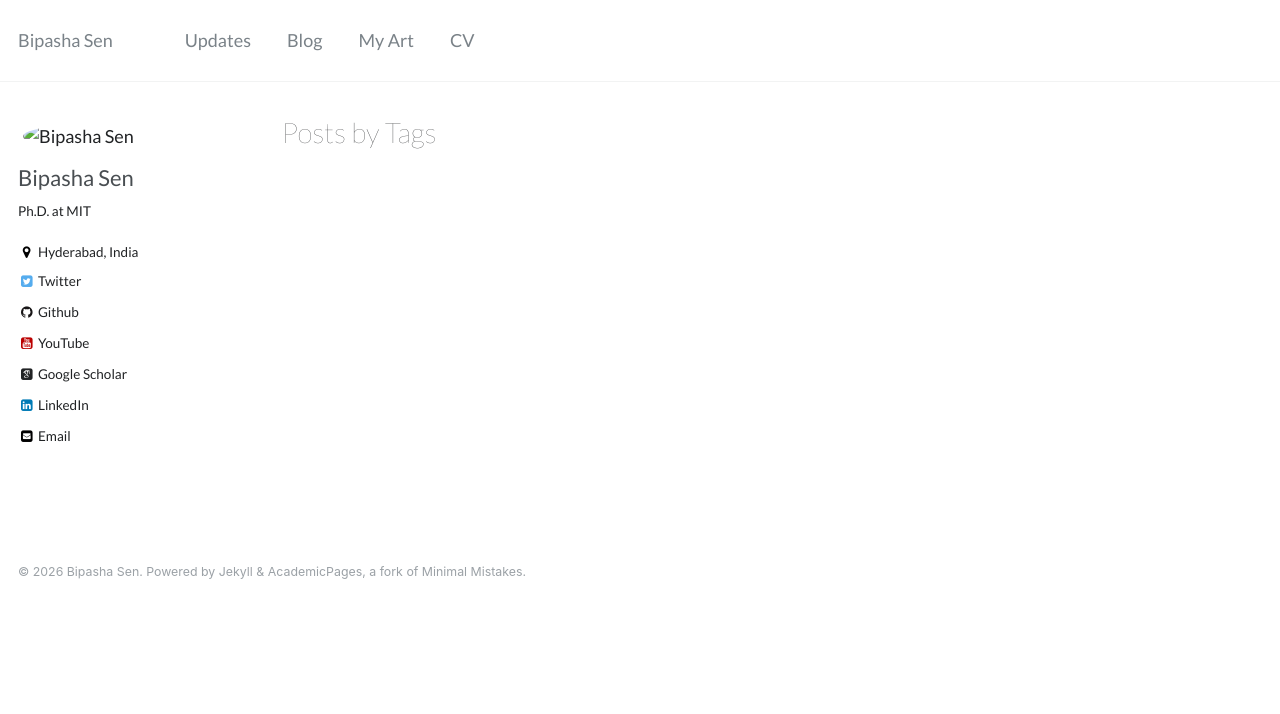
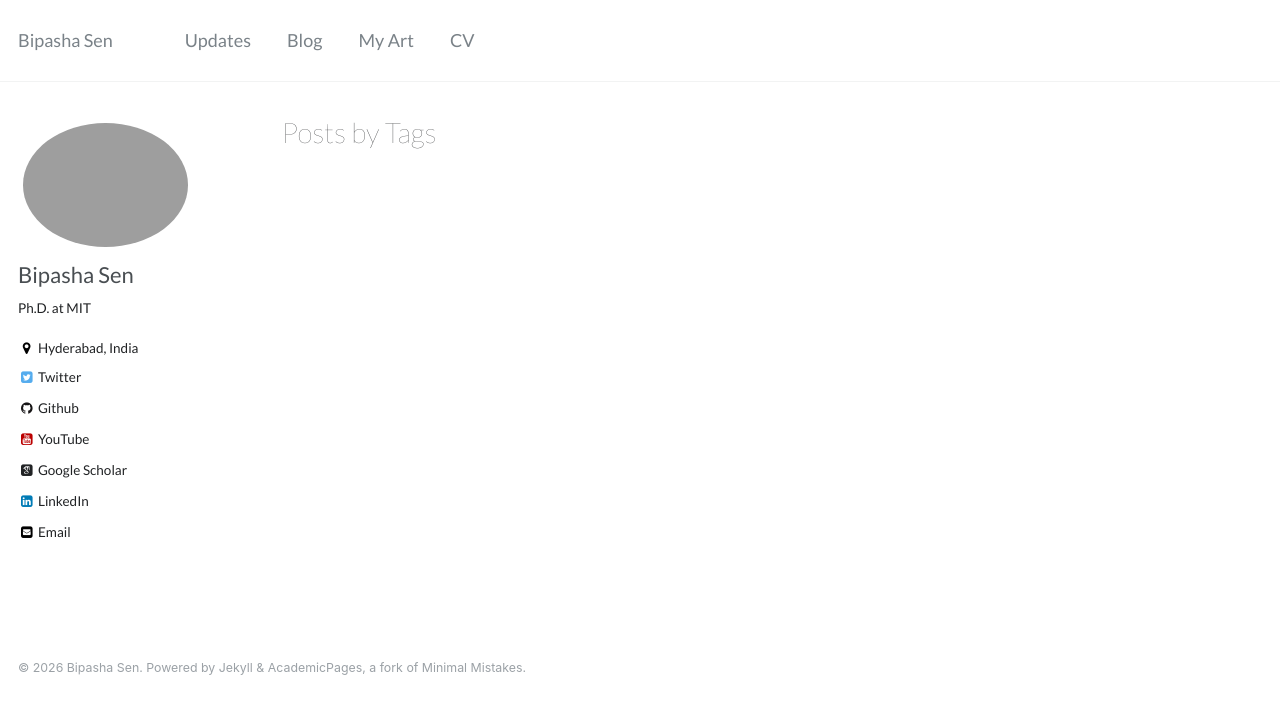
Before and after one commit to Rishikewalya/rishikewalya.github.io, a Jekyll site: the page built from _pages/tag-archive.html, in a window 1280 px wide. Shown: the top 714 px of the page. Built offline with Jekyll 4.4.1, drawn with Linux system fonts in a browser that asks for light colours; some web fonts are replaced.

Commit message:
Doing changes

```diff
--- a/_config.yml
+++ b/_config.yml
@@ -79,7 +79,7 @@ analytics:
 # Site Author
 author:
   name             : "Bipasha Sen"
-  avatar           : "/images/rishi.jpg"
+  avatar           : "bipasha_sen.jpg"
   bio              : "Ph.D. at MIT"
   location         : "Hyderabad, India"
   employer         :
```
